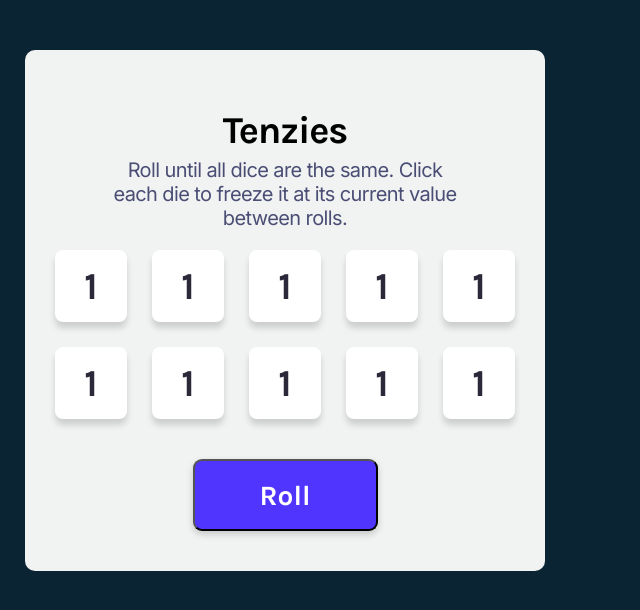
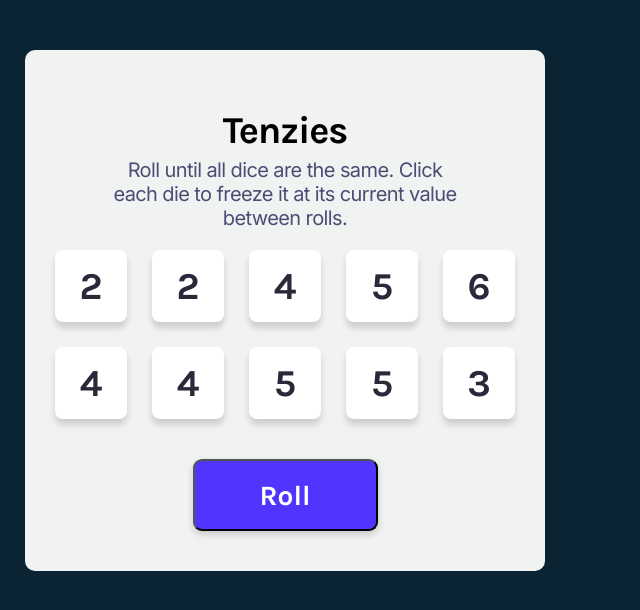
Before and after one commit to PedroMarMol/tenzies_project, a React (Vite) app: page / in a window 1280 px wide. Shown: the top 610 px of the page, without its empty margins (0-640 px from the left). Built offline with nearby package versions, Linux system fonts and the light colour scheme.

Commit message:
map array to die components

```diff
--- a/src/App.jsx
+++ b/src/App.jsx
@@ -2,20 +2,11 @@ import React, { useState } from 'react';
 import "./App.css"
 import Die from "./components/Die"
 
-/**
- * Challenge:
- *
- * Write a function (allNewDice) that returns an array
- * of 10 random numbers between 1-6 inclusive.
- *
- * Log the array of numbers to the console for now
- */
-
 export default function App() {
     const [isActive, setIsActive] = useState(false)
-    const handleClick = () => {
-      setIsActive(current => !current)
-    }
+    const handleClick = (() => setIsActive(current => !current))
+
+    const [arrayOfNumbers, setArrayOfNumbers] = useState(allNewDice)
     function allNewDice() {
         const newDice = []
         for (let i = 0; i < 10; i++) {
@@ -23,6 +14,9 @@ export default function App() {
         }
         return newDice
     }
+
+    const diceNumbers = arrayOfNumbers.map((die) => <Die value={die} />)
+
     return (
         <main className="main--app">
             <p className="main--header">
@@ -32,16 +26,7 @@ export default function App() {
                 Roll until all dice are the same. Click each die to freeze it at its current value between rolls.
             </p>
             <div className='dice--container'>
-                <Die value="1"/>
-                <Die value="1"/>
-                <Die value="1"/>
-                <Die value="1"/>
-                <Die value="1"/>
-                <Die value="1"/>
-                <Die value="1"/>
-                <Die value="1"/>
-                <Die value="1"/>
-                <Die value="1"/>
+                {diceNumbers}
             </div>
             <button className="main--button">Roll</button>
         </main>
```
